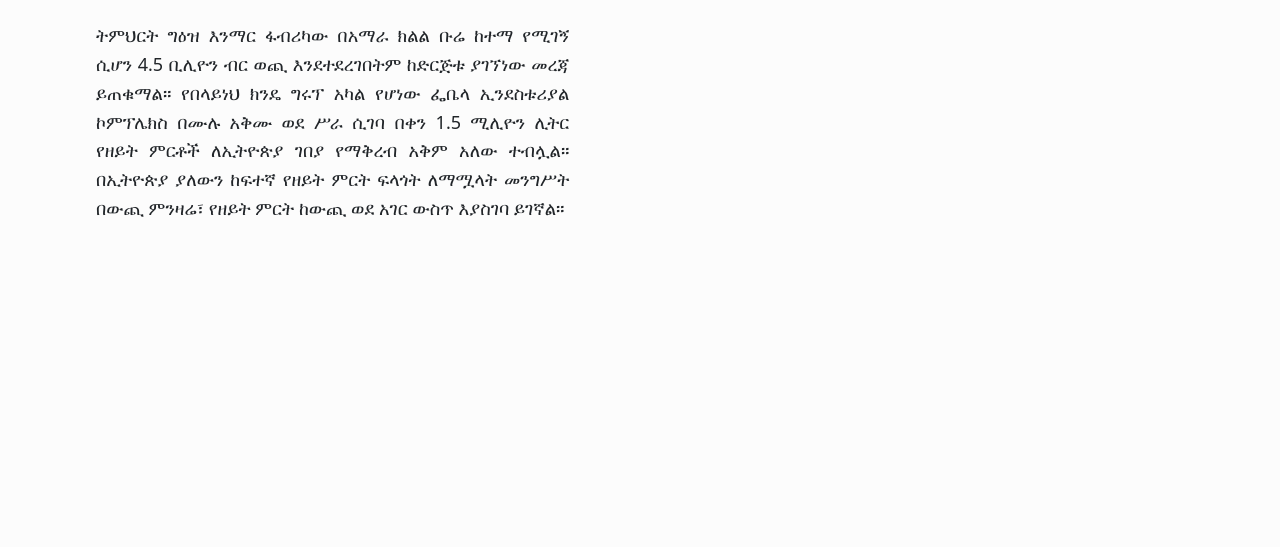
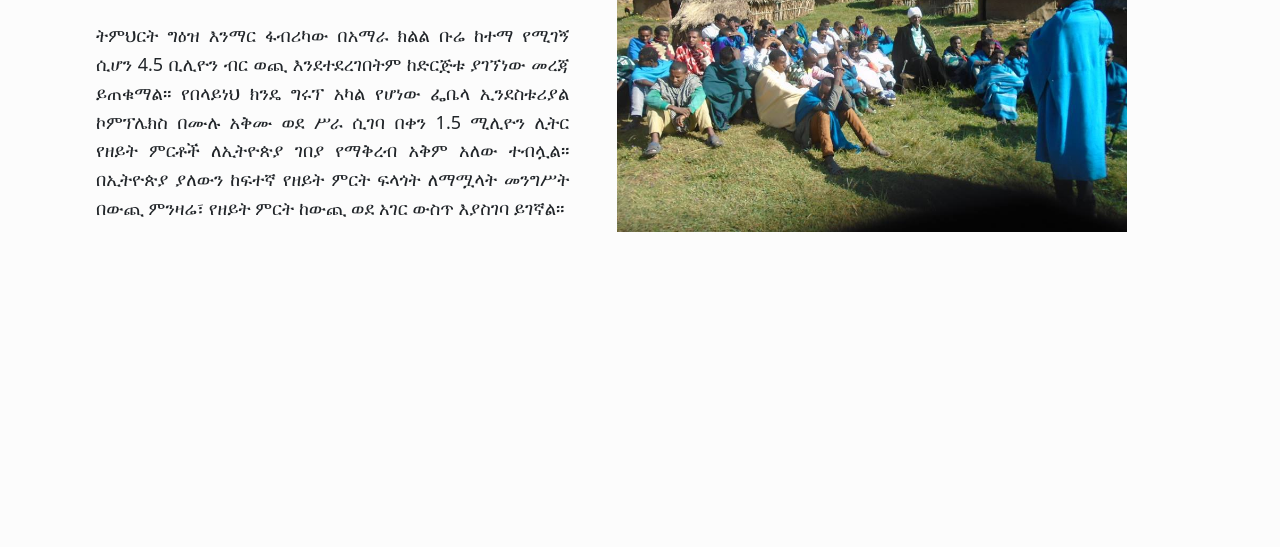
Before and after one commit to rebecca759/Ge-ez-Web-Application, a plain HTML site: page otherPages/contact.html in a window 1280 px wide. Shown: the part 253-800 px from the top of the page. Drawn offline with nearby package versions, Linux system fonts and the light colour scheme; the site is published under a folder, as on GitHub Pages, so addresses that start at the root find nothing; a web font is replaced by a local one.

Commit message:
merge with rebecca repo

```diff
--- a/otherPages/contact.html
+++ b/otherPages/contact.html
@@ -48,7 +48,7 @@
                 <p class="p mt-4">ትምህርት ግዕዝ እንማር ፋብሪካው በአማራ ክልል ቡሬ ከተማ የሚገኝ ሲሆን 4.5 ቢሊዮን ብር ወጪ እንደተደረገበትም ከድርጅቱ ያገኘነው መረጃ ይጠቁማል። የበላይነህ ክንዴ ግሩፕ አካል የሆነው ፌቤላ ኢንደስቱሪያል ኮምፕሌክስ በሙሉ አቅሙ ወደ ሥራ ሲገባ በቀን 1.5 ሚሊዮን ሊትር የዘይት ምርቶች ለኢትዮጵያ ገበያ የማቅረብ አቅም አለው ተብሏል። በኢትዮጵያ ያለውን ከፍተኛ የዘይት ምርት ፍላጎት ለማሟላት መንግሥት በውጪ ምንዛሬ፣ የዘይት ምርት ከውጪ ወደ አገር ውስጥ እያስገባ ይገኛል። </p>
             </div>
             <div class="col-5 mt-5">
-                <img class="img-fluid" src="/assets/images/students3.jpg" alt="students image">
+                <img class="img-fluid" src="../assets/images/students3.jpg" alt="students image">
             </div>
         </div>
 
```
Also changed, not shown: otherPages/games.html (+1 -1 lines), otherPages/learn.html (+1 -1 lines), assets/images/bg.jpg (deleted).
